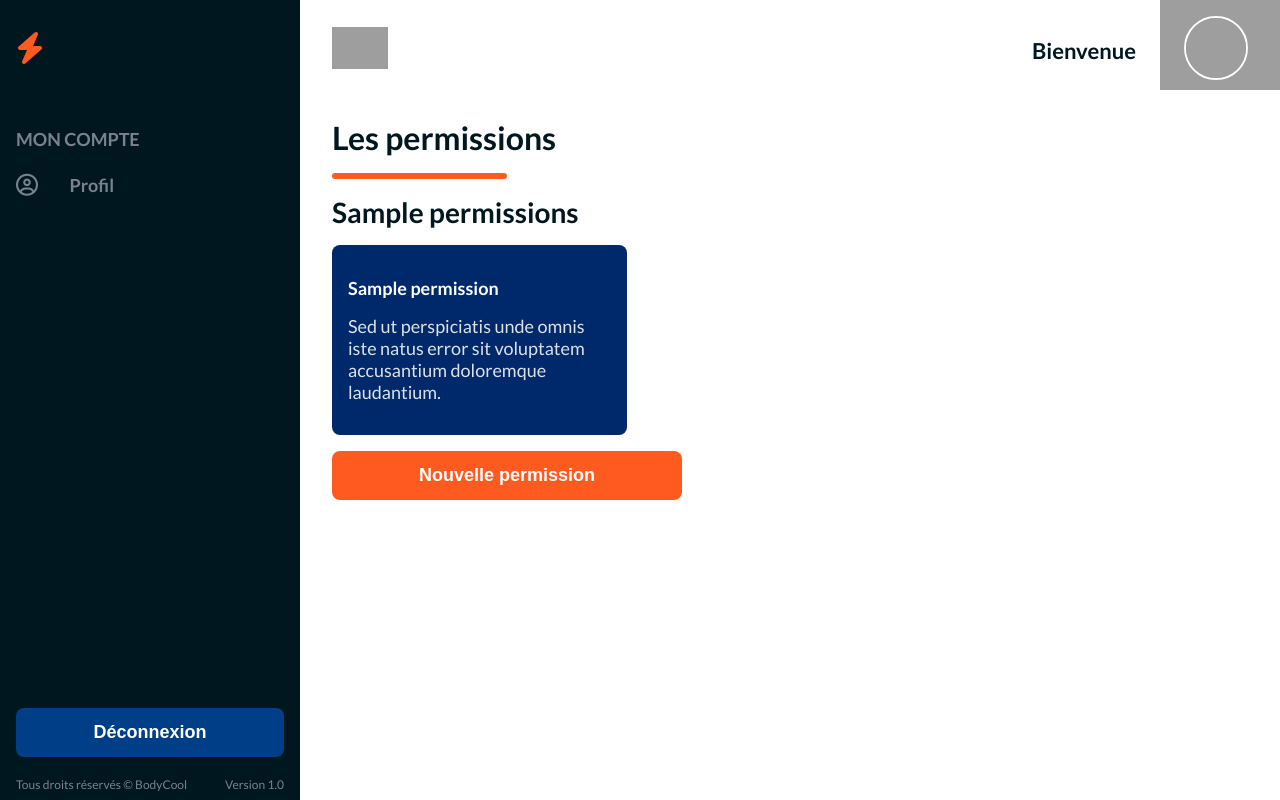
After one commit to devbymoz/bodycool, a Symfony app: template templates/permission/list-permissions.html.twig in a window 1280 px wide. The commit adds this page. Run offline with Twig, Linux system fonts and the light colour scheme; the template is opened without the code that fills it: most values are stand-ins (such as "Sample title", 1, 10 or a date in 2020); some libraries are stand-ins or nearby versions; grey boxes are pictures that could not be loaded.

Commit message:
- Création de la page liste des permissions

```diff
--- a/public/css/style.css
+++ b/public/css/style.css
@@ -26,6 +26,7 @@ ul { list-style-type: none;}
     h3 { font-size: 22px;}
     body { font-size: 18px;}
     .container { padding: 0 32px 32px}
+    button { max-width: 350px;}
 }
 
 /* Formulaire */
@@ -395,7 +396,6 @@ input[type="checkbox"]:checked + .toggle-label > .btn-toggle{ left: 50%;right: 0
     }
     .form-owner h2 { grid-column: 1 / -1;}
     .franchise-infos { margin-top: 0;}
-    .add-franchise button { max-width: 350px;}
 }
 @media screen and (min-width: 1400px)  {
     .form-owner-franchise {
@@ -432,3 +432,21 @@ input[type="checkbox"]:checked + .toggle-label > .btn-toggle{ left: 50%;right: 0
     border-radius: 0 0 8px 8px;
 }
 .permission-bottom-card { display: flex; justify-content: space-between; align-items: center;}
+
+/* Page liste des permissions */
+.block-cards-lists-permissions {
+    margin: 16px 0;
+    display: grid;
+    gap: 16px;
+    grid-template-columns: repeat(auto-fill, minmax(290px, 1fr));
+}
+
+/* Carte des permissions */
+.card-permission-list {
+    background-color: #00296B;
+    padding: 32px 16px;
+    color: #FFF;
+    border-radius: 8px;
+}
+.card-permission-list h3{ font-size: 18px;}
+.card-permission-list p{ margin-top: 16px; color: #DEE1E6;}
--- a/templates/base.html.twig
+++ b/templates/base.html.twig
@@ -67,7 +67,7 @@
                                     <i class="fa-regular fa-square-plus"></i>
                                     <li>Ajouter une structure</li>
                                 </a>
-                                <a href="profi">
+                                <a href="{{ path('app_liste_permissions') }}">
                                     <i class="fa-regular fa-paste"></i>
                                     <li>Les permissions</li>
                                 </a>
--- /dev/null
+++ b/templates/permission/list-permissions.html.twig
@@ -0,0 +1,19 @@
+{% extends 'base.html.twig' %}
+
+{% block title %}Liste des permissions{% endblock %}
+{% block title_h1 %}Les permissions{% endblock %}
+
+{% block content %}
+    <div class="block-list-permissions">
+        <h2>{{ nbPermission }} permissions</h2>
+        <section class="block-cards-lists-permissions">
+            {% for permission in permissions %}
+                <div class="card-permission-list">
+                    <h3>{{ permission.name }}</h3>
+                    <p>Sed ut perspiciatis unde omnis iste natus error sit voluptatem accusantium doloremque laudantium.</p>
+                </div>
+            {% endfor %}
+        </section>
+        <a href="{{ path('app_ajouter_permission') }}"><button class="btn-secondary">Nouvelle permission</button></a>
+    </div>
+{% endblock %}
```
Also changed, not shown: src/Controller/PermissionController.php (+21 -0 lines).
